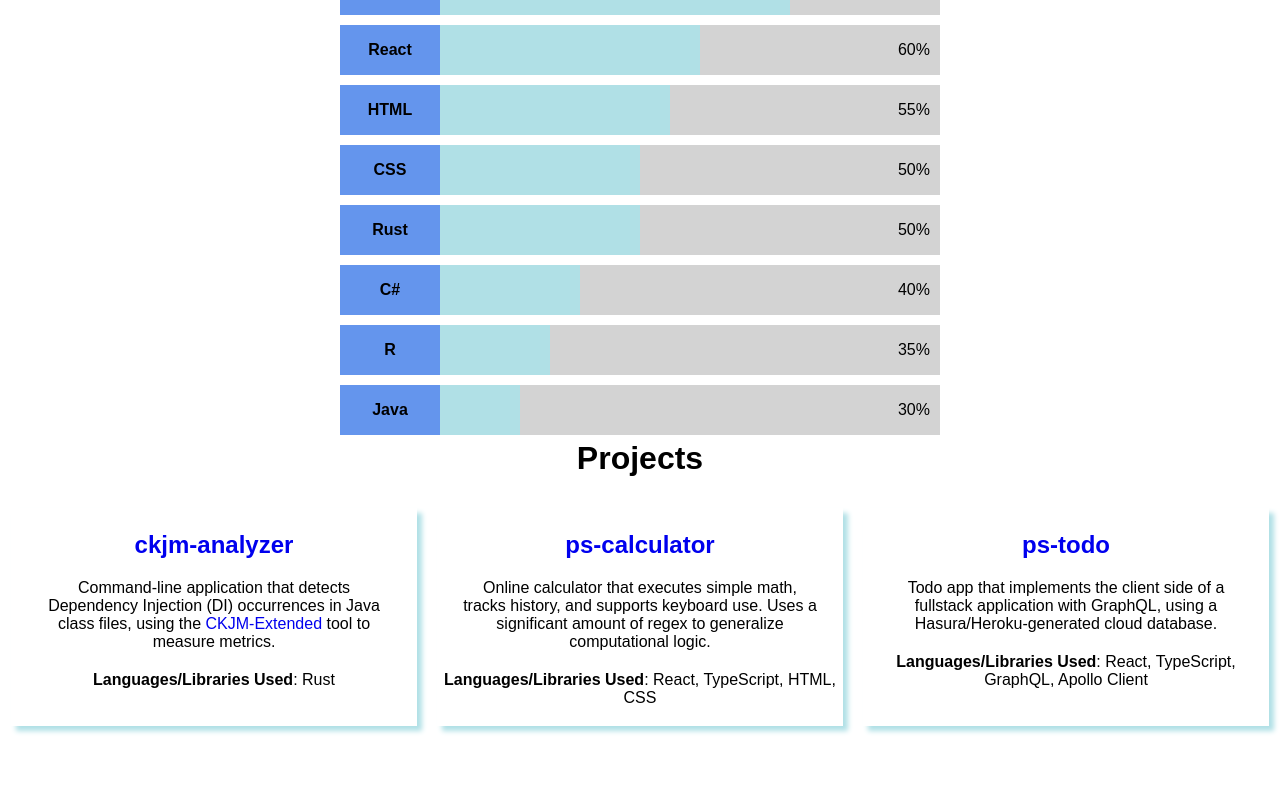
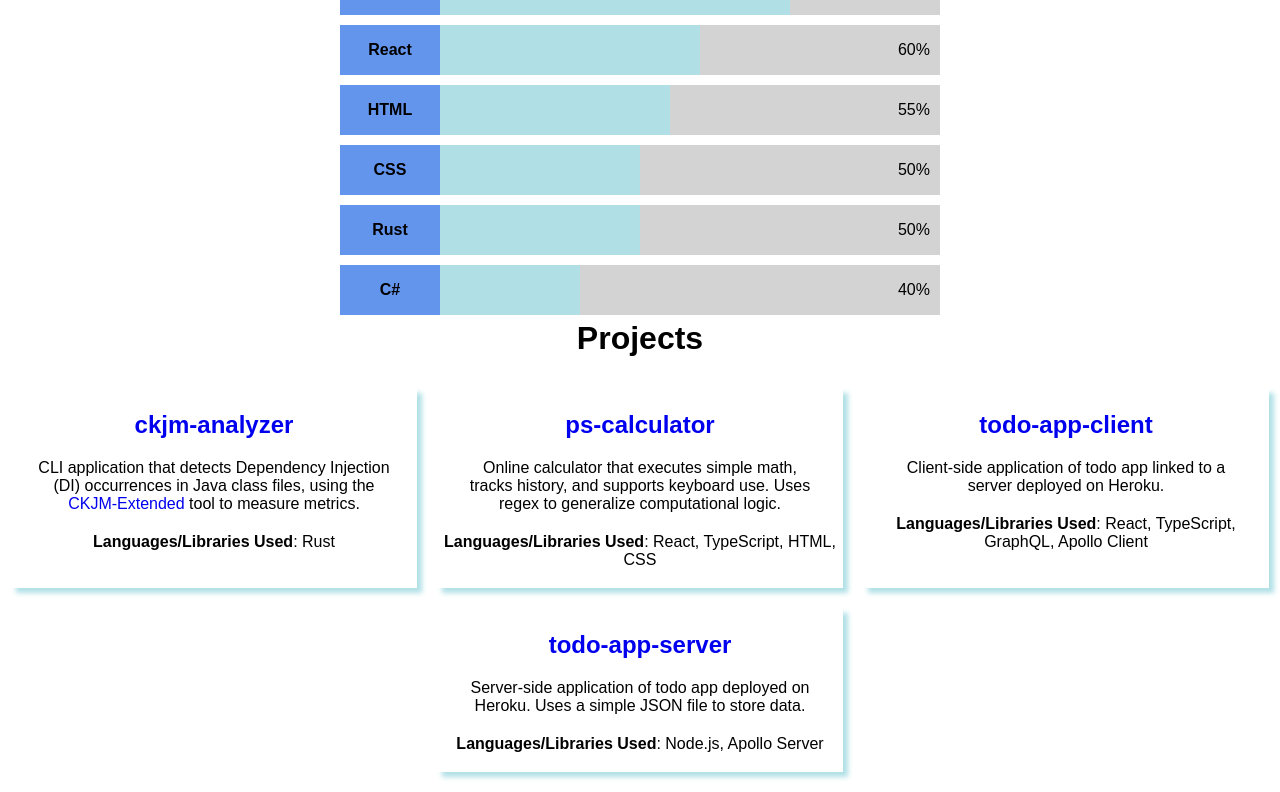
Before and after one commit to Narnian12/narnian12.github.io, a React (Create React App) app: page / in a window 1280 px wide. Shown: the part 969-1761 px from the top of the page. Before the commit the page ends 1715 px from the top, so only its background shows below. Built offline with nearby package versions, Linux system fonts and the light colour scheme.

Commit message:
- Added projects and removed languages

```diff
--- a/src/Components/Languages.tsx
+++ b/src/Components/Languages.tsx
@@ -29,14 +29,6 @@ function Languages() {
     {
       name: "C#",
       percentage: "40%",
-    },
-    {
-      name: "R",
-      percentage: "35%",
-    },
-    {
-      name: "Java",
-      percentage: "30%",
     }
   ]
   return (
--- a/src/Components/Projects.tsx
+++ b/src/Components/Projects.tsx
@@ -7,7 +7,7 @@ function Projects() {
       <div className="card project">
         <h2><a href="https://github.com/Narnian12/ckjm-analyzer" target="_blank" rel="noreferrer">ckjm-analyzer</a></h2>
         <p className="card-text">
-          Command-line application that detects Dependency Injection (DI) occurrences in Java class files,
+          CLI application that detects Dependency Injection (DI) occurrences in Java class files,
           using the <a href="http://gromit.iiar.pwr.wroc.pl/p_inf/ckjm/" target="_blank" rel="noreferrer">CKJM-Extended</a> tool to measure metrics.
         </p>
         <p><b>Languages/Libraries Used</b>: Rust</p>
@@ -15,16 +15,23 @@ function Projects() {
       <div className="card project">
         <h2><a href="https://github.com/Narnian12/ps-calculator" target="_blank" rel="noreferrer">ps-calculator</a></h2>
         <p className="card-text">
-          Online calculator that executes simple math, tracks history, and supports keyboard use. Uses a significant amount of regex to generalize computational logic.
+          Online calculator that executes simple math, tracks history, and supports keyboard use. Uses regex to generalize computational logic.
         </p>
         <p><b>Languages/Libraries Used</b>: React, TypeScript, HTML, CSS</p>
       </div>
       <div className="card project">
-        <h2><a href="https://github.com/Narnian12/ps-todo" target="_blank" rel="noreferrer">ps-todo</a></h2>
+        <h2><a href="https://github.com/Narnian12/todo-app-client" target="_blank" rel="noreferrer">todo-app-client</a></h2>
         <p className="card-text">
-          Todo app that implements the client side of a fullstack application with GraphQL, using a Hasura/Heroku-generated cloud database.
+          Client-side application of todo app linked to a server deployed on Heroku.
         </p>
         <p><b>Languages/Libraries Used</b>: React, TypeScript, GraphQL, Apollo Client</p>
+      </div>
+      <div className="card project">
+        <h2><a href="https://github.com/Narnian12/todo-app-server" target="_blank" rel="noreferrer">todo-app-server</a></h2>
+        <p className="card-text">
+          Server-side application of todo app deployed on Heroku. Uses a simple JSON file to store data.
+        </p>
+        <p><b>Languages/Libraries Used</b>: Node.js, Apollo Server</p>
       </div>
     </div>
   );
```
